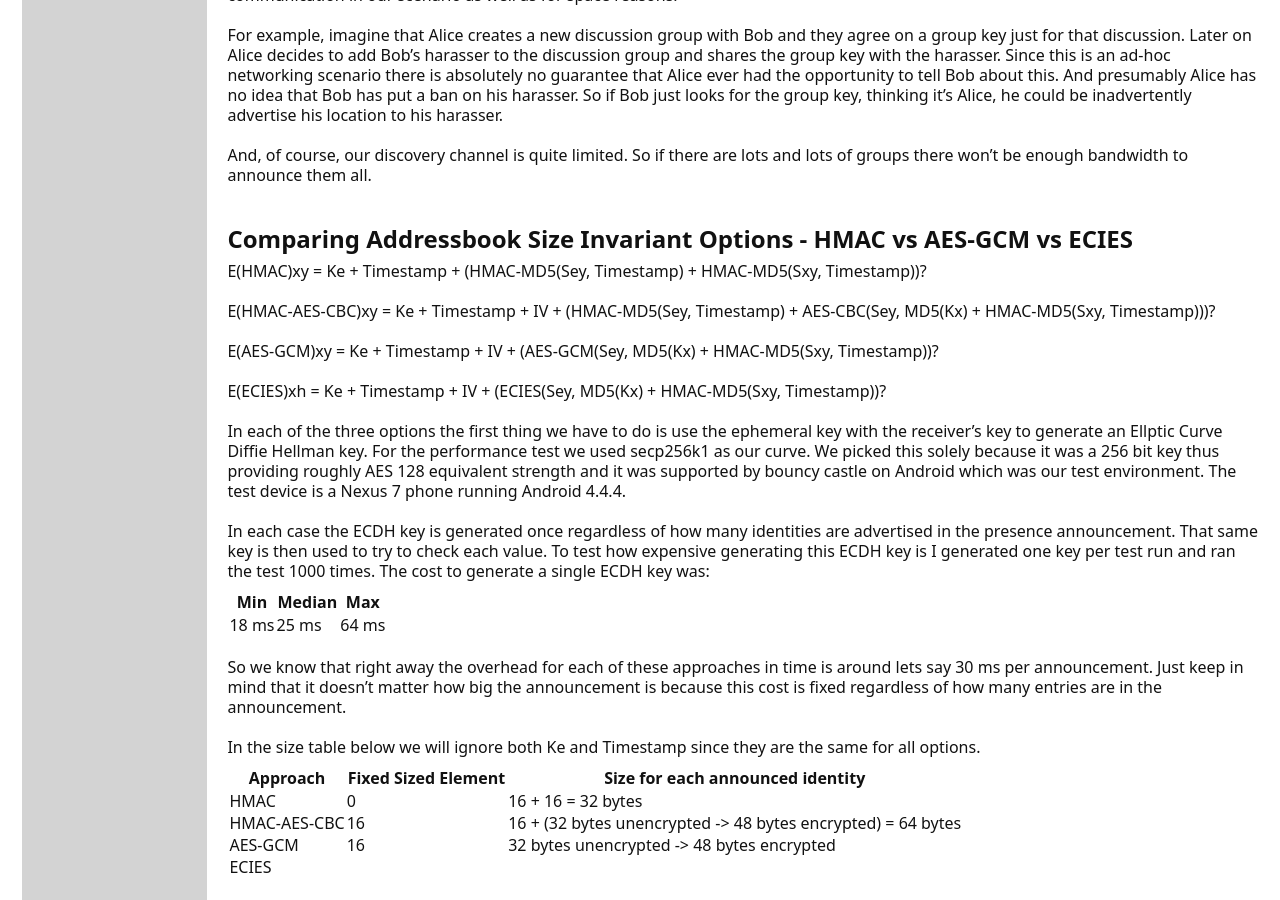
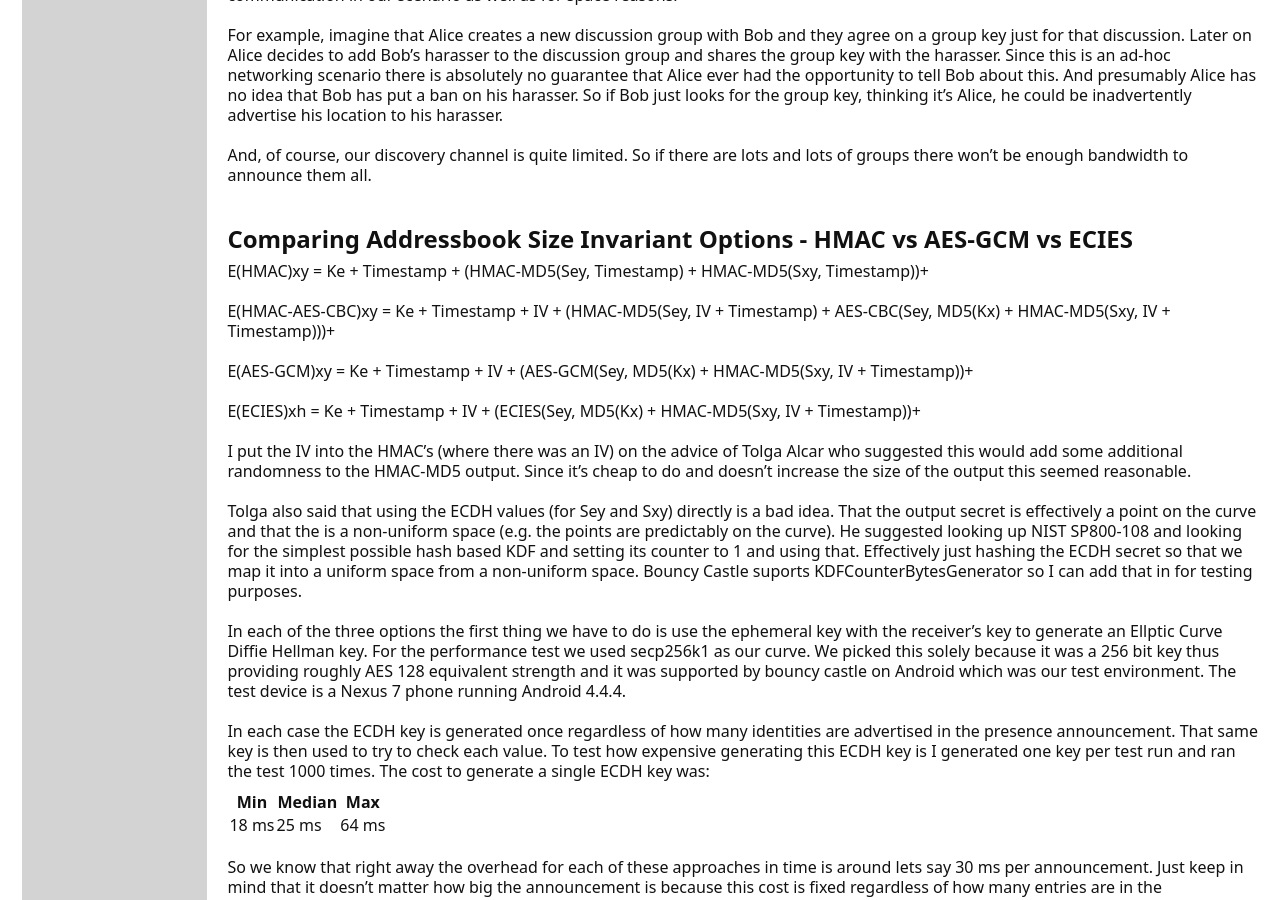
Before and after one commit to thaliproject/thali, a Jekyll site: the page built from presenceprotocolforopportunisticsynching.md, in a window 1280 px wide and 900 px high, scrolled down 1994 px. Built offline with Jekyll 4.4.1, drawn with Linux system fonts in a browser that asks for light colours; Markdown is read by kramdown in place of the engine named in the settings.

Commit message:
Update presenceprotocolforopportunisticsynching.md

```diff
--- a/presenceprotocolforopportunisticsynching.md
+++ b/presenceprotocolforopportunisticsynching.md
@@ -59,13 +59,17 @@ For example, imagine that Alice creates a new discussion group with Bob and they
 And, of course, our discovery channel is quite limited. So if there are lots and lots of groups there won't be enough bandwidth to announce them all.
 
 # Comparing Addressbook Size Invariant Options - HMAC vs AES-GCM vs ECIES
-E(HMAC)xy = Ke + Timestamp + (HMAC-MD5(Sey, Timestamp) + HMAC-MD5(Sxy, Timestamp))?
+E(HMAC)xy = Ke + Timestamp + (HMAC-MD5(Sey, Timestamp) + HMAC-MD5(Sxy, Timestamp))+
 
-E(HMAC-AES-CBC)xy = Ke + Timestamp + IV + (HMAC-MD5(Sey, Timestamp) + AES-CBC(Sey, MD5(Kx) + HMAC-MD5(Sxy, Timestamp)))?
+E(HMAC-AES-CBC)xy = Ke + Timestamp + IV + (HMAC-MD5(Sey, IV + Timestamp) + AES-CBC(Sey, MD5(Kx) + HMAC-MD5(Sxy, IV + Timestamp)))+
 
-E(AES-GCM)xy = Ke + Timestamp + IV + (AES-GCM(Sey, MD5(Kx) + HMAC-MD5(Sxy, Timestamp))?
+E(AES-GCM)xy = Ke + Timestamp + IV + (AES-GCM(Sey, MD5(Kx) + HMAC-MD5(Sxy, IV + Timestamp))+
 
-E(ECIES)xh = Ke + Timestamp + IV + (ECIES(Sey, MD5(Kx) + HMAC-MD5(Sxy, Timestamp))?
+E(ECIES)xh = Ke + Timestamp + IV + (ECIES(Sey, MD5(Kx) + HMAC-MD5(Sxy, IV + Timestamp))+
+
+I put the IV into the HMAC's (where there was an IV) on the advice of Tolga Alcar who suggested this would add some additional randomness to the HMAC-MD5 output. Since it's cheap to do and doesn't increase the size of the output this seemed reasonable.
+
+Tolga also said that using the ECDH values (for Sey and Sxy) directly is a bad idea. That the output secret is effectively a point on the curve and that the is a non-uniform space (e.g. the points are predictably on the curve). He suggested looking up NIST SP800-108 and looking for the simplest possible hash based KDF and setting its counter to 1 and using that. Effectively just hashing the ECDH secret so that we map it into a uniform space from a non-uniform space. Bouncy Castle suports KDFCounterBytesGenerator so I can add that in for testing purposes.
 
 In each of the three options the first thing we have to do is use the ephemeral key with the receiver's key to generate an Ellptic Curve Diffie Hellman key. For the performance test we used secp256k1 as our curve. We picked this solely because it was a 256 bit key thus providing roughly AES 128 equivalent strength and it was supported by bouncy castle on Android which was our test environment. The test device is a Nexus 7 phone running Android 4.4.4.
 
```
